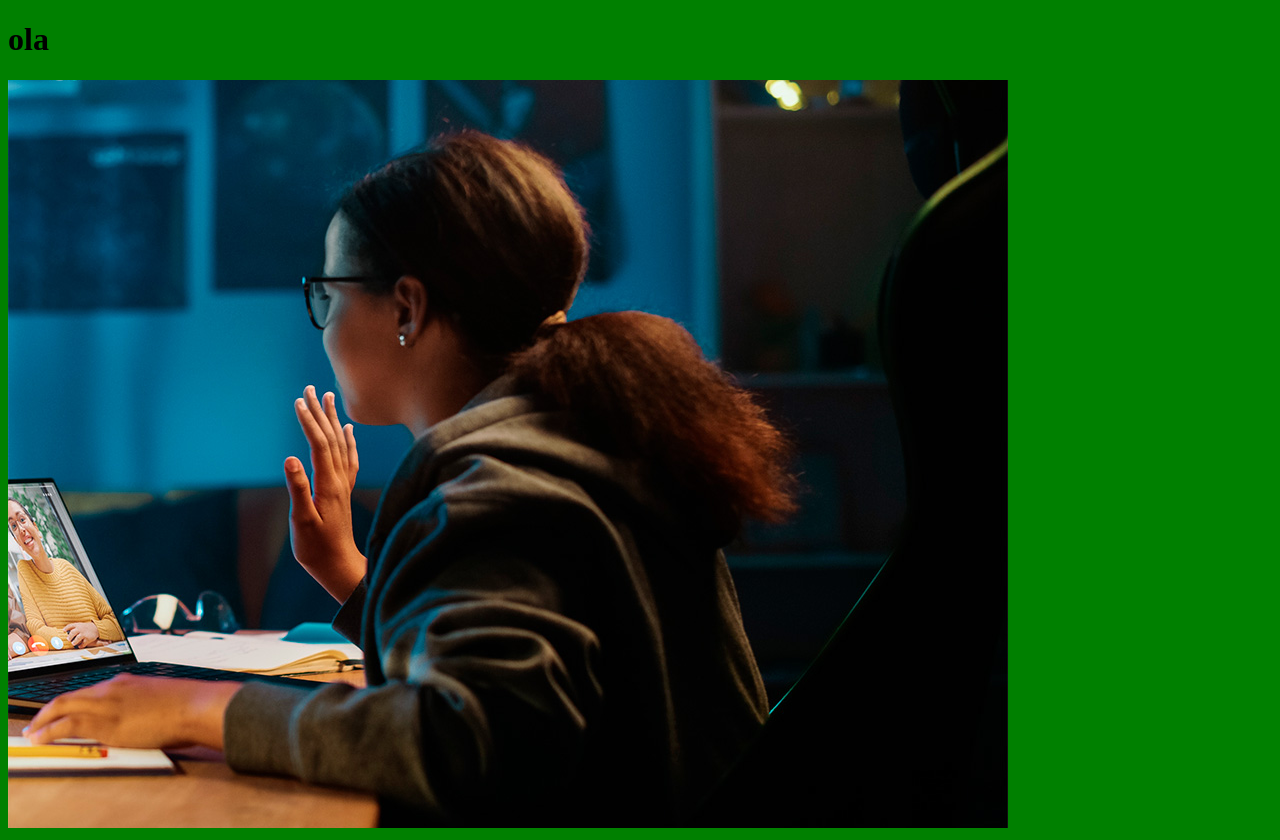
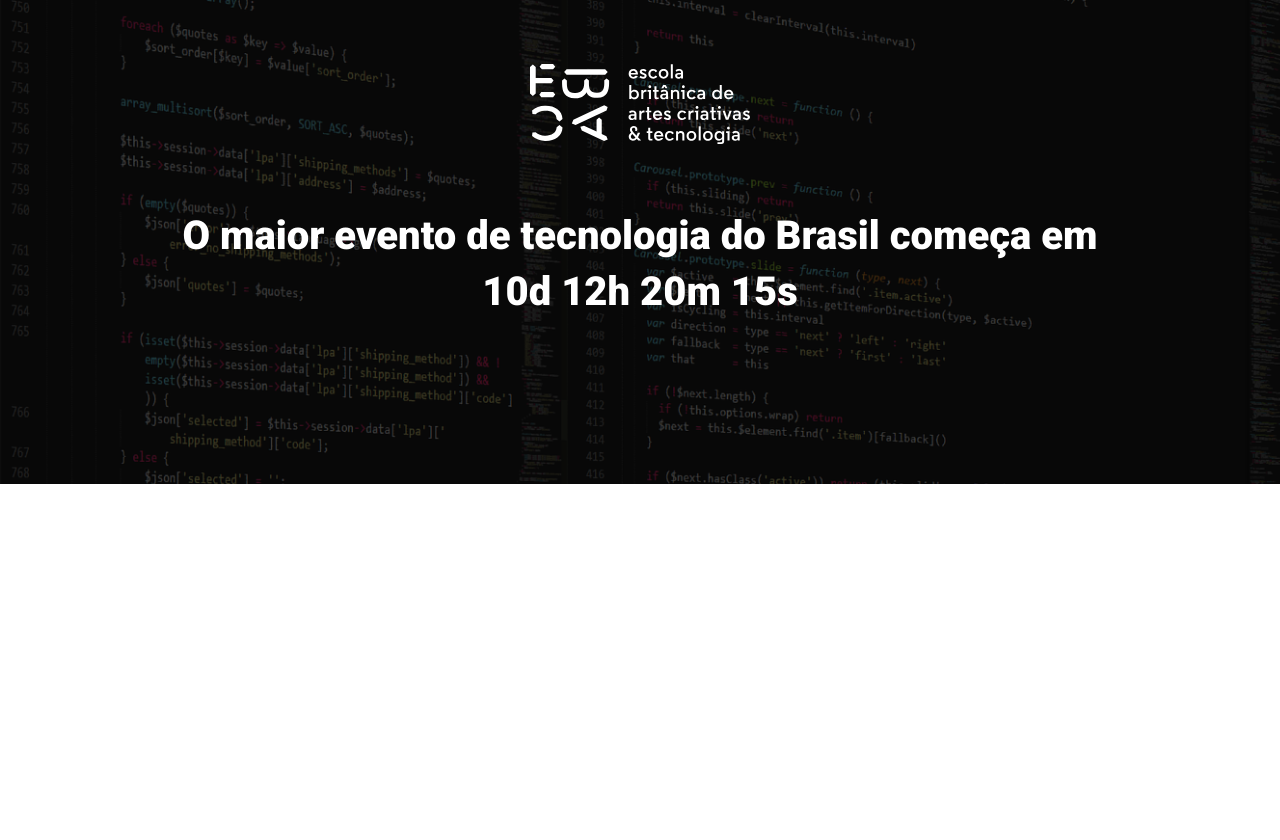
Before and after one commit to GustavoMarquesDev/EBAC_Talks, a website built with Parcel: page src/index.html in a window 1280 px wide. After the commit the page ends 800 px from the top, so only its background shows below. Built offline with nearby package versions, Linux system fonts and the light colour scheme.

Commit message:
criando o hero

```diff
--- a/src/index.html
+++ b/src/index.html
@@ -3,12 +3,24 @@
   <head>
     <meta charset="UTF-8" />
     <meta name="viewport" content="width=device-width, initial-scale=1.0" />
-    <title>EBAC Talks</title>
+    <title>EBAC Teach Talks</title>
+    <link rel="preconnect" href="https://fonts.googleapis.com" />
+    <link rel="preconnect" href="https://fonts.gstatic.com" crossorigin />
+    <link
+      href="https://fonts.googleapis.com/css2?family=Roboto:wght@400;700;900&display=swap"
+      rel="stylesheet"
+    />
     <link rel="stylesheet" href="./styles/main.scss" />
   </head>
   <body>
-    <h1>ola</h1>
-    <img src="./images/backend.png" alt="" />
+    <header class="hero">
+      <div class="container">
+        <img class="hero__logo" src="./images/ebac_logo.svg" alt="EBAC" />
+        <p class="hero__text">
+          O maior evento de tecnologia do Brasil começa em 10d 12h 20m 15s
+        </p>
+      </div>
+    </header>
     <script src="./scripts/main.js"></script>
   </body>
 </html>
--- /dev/null
+++ b/src/styles/_hero.scss
@@ -0,0 +1,51 @@
+.hero {
+  padding-top: 64px;
+  padding-bottom: 100px;
+  background-image: url(../images/fundo.png);
+  background-repeat: no-repeat;
+  background-size: cover;
+  position: relative;
+
+  .container {
+    position: relative;
+  }
+
+  &::before {
+    position: absolute;
+    top: 0;
+    left: 0;
+    width: 100%;
+    height: 100%;
+    background-color: black;
+    content: "";
+    opacity: 0.7;
+  }
+
+  &__text {
+    margin: 64px 0;
+    font-size: 40px;
+    line-height: 56px;
+    color: #fff;
+    font-weight: 800;
+    text-align: center;
+  }
+
+  &__logo {
+    display: block;
+    margin: 0 auto;
+    height: 80px;
+  }
+
+  @media (max-width: 640px) {
+    padding: 40px 0;
+    &__logo {
+      height: 40px;
+    }
+
+    &__text {
+      font-size: 22px;
+      line-height: 24px;
+      margin: 24px 0;
+    }
+  }
+}
--- a/src/styles/main.scss
+++ b/src/styles/main.scss
@@ -1,3 +1,23 @@
-body {
-  background-color: green;
+@use "./hero";
+
+* {
+  margin: 0;
+  padding: 0;
+  box-sizing: border-box;
+  font-family: Roboto, sans-serif;
+  color: #fff;
 }
+
+.container {
+  max-width: 960px;
+  width: 100%;
+  margin: 0 auto;
+
+  @media (max-width: 1024px) {
+    max-width: 90%;
+  }
+
+  @media (max-width: 640px) {
+    max-width: 80%;
+  }
+}
```
